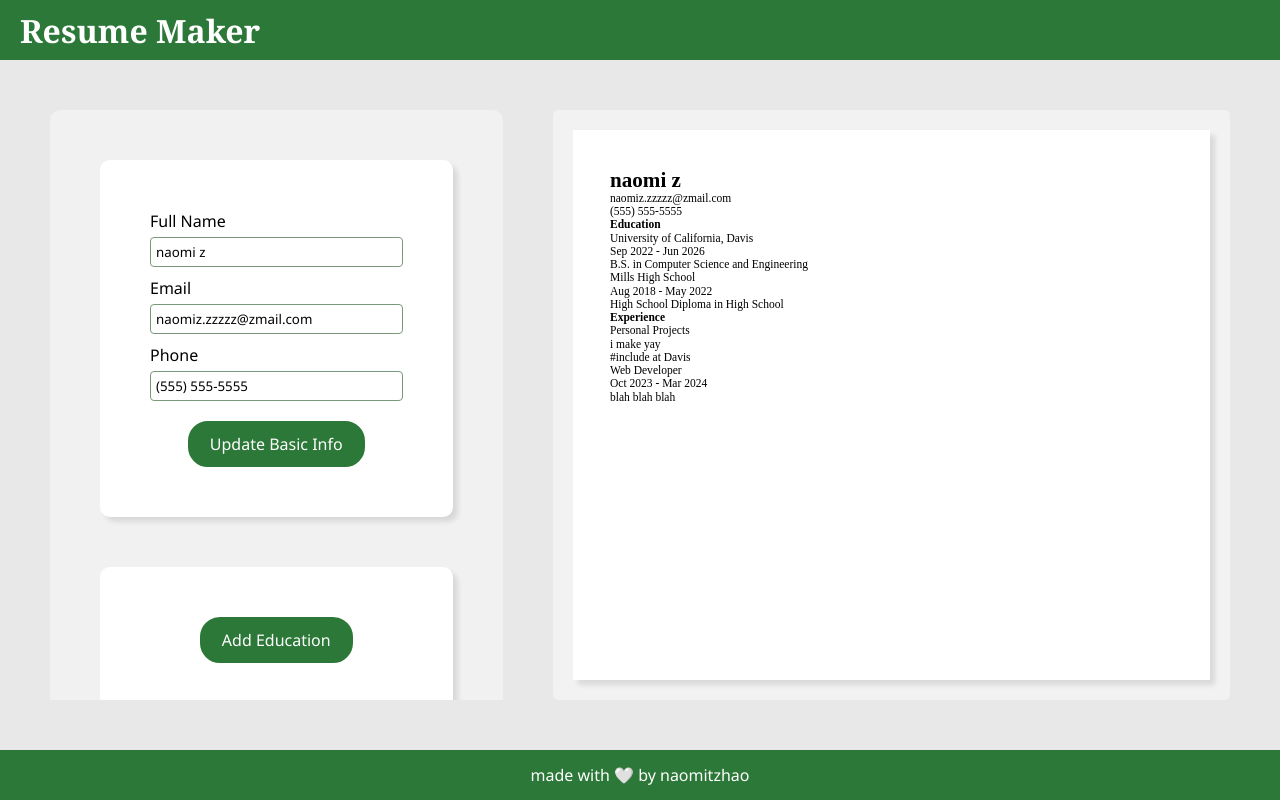
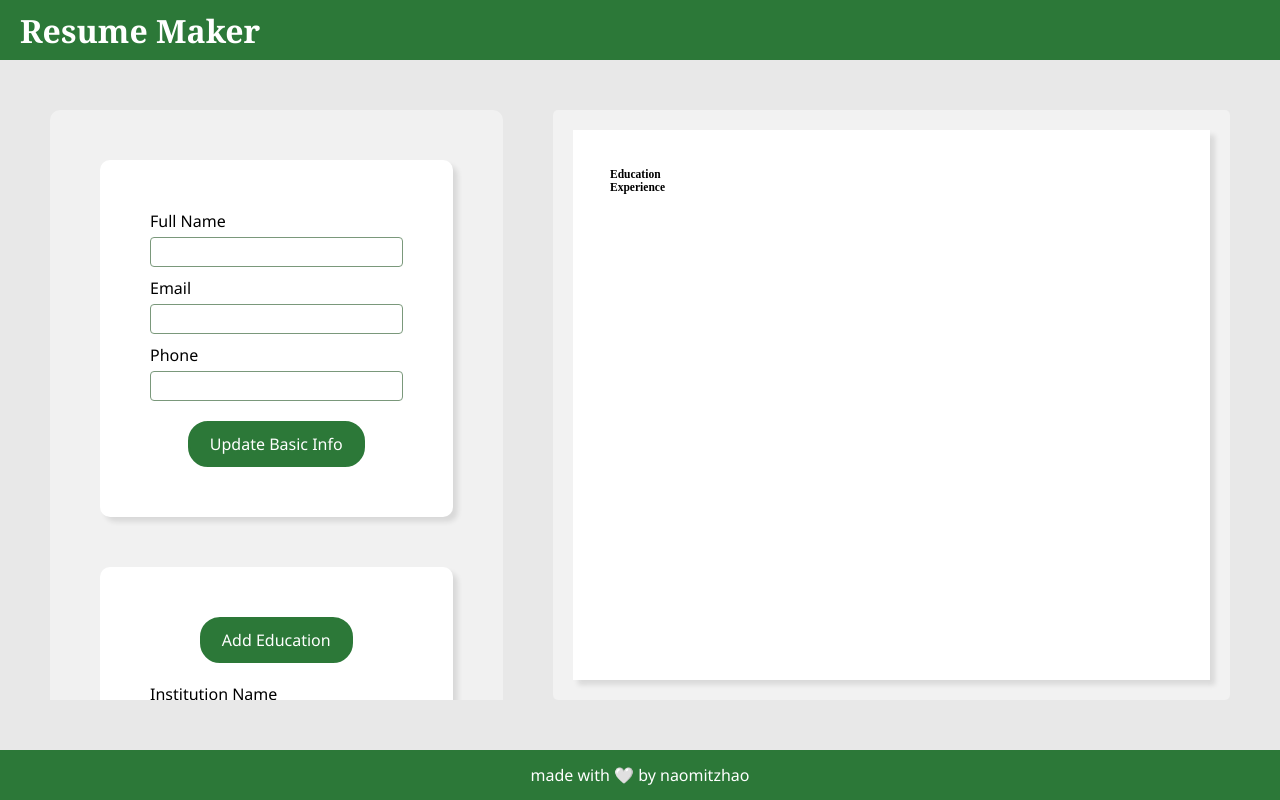
Before and after one commit to naomitzhao/top-projects, a React (Vite) app in the folder cv-application/: page / in a window 1280 px wide. Built offline with nearby package versions, Linux system fonts and the light colour scheme.

Commit message:
feat: Resume generation for all fields

```diff
--- a/cv-application/src/components/App.jsx
+++ b/cv-application/src/components/App.jsx
@@ -1,61 +1,49 @@
 /* eslint-disable no-unused-vars */
 import { useState, useEffect } from 'react';
-// import { jsPDF } from "jspdf";
 import '../styles/App.css';
 import BasicInfo from './BasicInfo';
 import Education from './Education';
 import Experience from './Experience';
 
 function App() {
-  // eslint-disable-next-line no-unused-vars
+  // state for name, email, phone
   const [basicInfo, setBasicInfo] = useState(
     {
-      name: "naomi z",
-      email: "naomiz.zzzzz@zmail.com",
-      phone: "(555) 555-5555"
+      name: "",
+      email: "",
+      phone: ""
     }
   )
+
+  // state for list of education
   const [education, setEducation] = useState(
     [
       {
-        name: "University of California, Davis",
-        startDate: "Sep 2022",
-        endDate: "Jun 2026",
-        degree: "B.S.",
-        area: "Computer Science and Engineering",
+        name: "",
+        startDate: "",
+        endDate: "",
+        degree: "",
+        area: "",
         key: 0
-      },
-      {
-        name: "Mills High School",
-        startDate: "Aug 2018",
-        endDate: "May 2022",
-        degree: "High School Diploma",
-        area: "High School",
-        key: 1
       }
     ]
   )
-  const [content, setContent] = useState({
-    experience: [
+
+  // state for list of experience
+  const [experience, setExperience] = useState(
+    [
       {
-        name: "Personal Projects",
+        name: "",
         position: "",
         startDate: "",
         endDate: "",
-        description: "i make yay",
+        description: "",
         key: 0
-      },
-      {
-        name: "#include at Davis",
-        position: "Web Developer",
-        startDate: "Oct 2023",
-        endDate: "Mar 2024",
-        description: "blah blah blah",
-        key: 1
       }
-    ],
-  });
+    ]
+  );
 
+  // update basic info based on form
   const updateBasicInfo = (e) => {
     setBasicInfo({
       name: e.target.form[0].value,
@@ -64,12 +52,101 @@ function App() {
     })
   }
 
+  // update education based on form
   const updateEducation = (e) => {
+    const newEdu = [];
+    const frm = e.target.form;
+    for (let i = 0; i < frm.length - 1; i += 7) {
+      newEdu.push({
+        name: frm[i].value,
+        startDate: frm[i + 1].value,
+        endDate: frm[i + 2].value,
+        degree: frm[i + 3].value,
+        area: frm[i + 4].value,
+        description: frm[i + 5].value,
+        key: frm[i].id.slice(7)
+      });
+    }
+    setEducation(newEdu);
+  };
 
+  // update experience based on form
+  const updateExperience = (e) => {
+    const newExp = [];
+    const frm = e.target.form;
+    for (let i = 0; i < frm.length - 1; i += 6) {
+      newExp.push({
+        name: frm[i].value,
+        title: frm[i + 1].value,
+        startDate: frm[i + 2].value,
+        endDate: frm[i + 3].value,
+        description: frm[i + 4].value,
+        key: frm[i].id.slice(7)
+      });
+    }
+    setExperience(newExp);
+  };
+
+  // delete an education given a key
+  const deleteEducation = (key) => {
+    const newEdu = [];
+    for (let i = 0; i < education.length; i ++) {
+      if (education[i].key != key) {
+        newEdu.push(education[i]);
+      }
+    }
+    setEducation(newEdu);
   }
 
+  // delete an experience given a key
+  const deleteExperience = (key) => {
+    const newExp = [];
+    for (let i = 0; i < experience.length; i ++){
+      if (experience[i].key != key) {
+        newExp.push(experience[i]);
+      }
+    }
+    setExperience(newExp);
+  }
+
+  const addEducation = () => {
+    const newEdu = [];
+    for (let i = 0; i < education.length; i ++) {
+      newEdu.push(education[i]);
+    }
+    newEdu.push({
+      name: "",
+      startDate: "",
+      endDate: "",
+      degree: "",
+      area: "",
+      description: "",
+      key: (education.length != 0) ? education[education.length - 1].key + 1 : 0
+    });
+    setEducation(newEdu);
+  }
+
+  const addExperience = () => {
+    const newExp = [];
+    for (let i = 0; i < experience.length; i ++) {
+      newExp.push(experience[i]);
+    }
+    newExp.push({
+      name: "",
+      startDate: "",
+      endDate: "",
+      degree: "",
+      area: "",
+      description: "",
+      key: (experience.length != 0) ? experience[experience.length - 1].key + 1 : 0
+    });
+    setExperience(newExp);
+  }
+
+  // useEffect for debugging
   useEffect(() => {
     console.log(education);
+    console.log(experience);
   })
 
   return (
@@ -81,15 +158,15 @@ function App() {
               <div>
                 <div>
                     <label htmlFor="fullName">Full Name</label>
-                    <input name="fullName" defaultValue={basicInfo.name}></input>
+                    <input name="fullName" id="fullName" defaultValue={basicInfo.name}></input>
                 </div>
                 <div>
                     <label htmlFor="email">Email</label>
-                    <input name="email" defaultValue={basicInfo.email}></input>
+                    <input name="email" id="email" defaultValue={basicInfo.email}></input>
                 </div>
                 <div>
                     <label htmlFor="phone">Phone</label>
-                    <input name="phone" defaultValue={basicInfo.phone}></input>
+                    <input name="phone" id="phone" defaultValue={basicInfo.phone}></input>
                 </div>
               </div>
 
@@ -100,17 +177,13 @@ function App() {
             </form>
           </div>
           <div id="education">
-            <button>Add Education</button>
+            <button onClick={ () => { addEducation(); } }>Add Education</button>
             <form>
             { education.map((item) => {
-              <p>hi</p>
-            })
-            }
-            { education.map((item) => {
-              <div key={item.key} className="educationSection">
+              return <div key={"edu" + item.key} className="educationSection">
                   <div>
-                      <label htmlFor="institutionName">Institution Name</label>
-                      <input name="institutionName" defaultValue={item.name}></input>
+                      <label htmlFor={"eduName" + item.key}>Institution Name</label>
+                      <input name="institutionName" id={"eduName" + item.key} defaultValue={item.name}></input>
                   </div>
                   <div>
                       <label htmlFor="startDate">Start Date</label>
@@ -132,15 +205,56 @@ function App() {
                       <label htmlFor="description">Description</label>
                       <textarea name="description" defaultValue={item.description}></textarea>
                   </div>
-                  <button className="deleteButton">Delete Education</button>
+                  <button className="deleteButton" onClick={(e) => {
+                    e.preventDefault();
+                    deleteEducation(item.key);
+                  }}>Delete Education</button>
               </div>
             })}
-        </form>
+            <button type="submit" onClick={(e) => {
+                e.preventDefault();
+                updateEducation(e);
+              }}>Update Education</button>
+          </form>
           </div>
           <div id="experience">
-            <button>Add Experience</button>
-
-            <Experience content={content.experience}/>
+            <button onClick={ () => { addExperience(); } }>Add Experience</button>
+            <form>
+              { experience.map((item) => {
+                  return (
+                      <div key={"exp" + item.key}>
+                          <div>
+                              <label htmlFor={"expName" + item.key}>Company/Organization</label>
+                              <input name="name" id={"expName" + item.key} defaultValue={item.name}></input>
+                          </div>
+                          <div>
+                              <label htmlFor="title">Position Title</label>
+                              <input name="title" defaultValue={item.position}></input>
+                          </div>
+                          <div>
+                              <label htmlFor="startDate">Start Date</label>
+                              <input name="startDate" defaultValue={item.startDate}></input>
+                          </div>
+                          <div>
+                              <label htmlFor="endDate">End Date</label>
+                              <input name="endDate" defaultValue={item.endDate}></input>
+                          </div>
+                          <div>
+                              <label htmlFor="description">Description</label>
+                              <textarea name="description" defaultValue={item.description}></textarea>
+                          </div>
+                          <button className="deleteButton" onClick={(e) => {
+                            e.preventDefault();
+                            deleteExperience(item.key);
+                          }}>Delete Experience</button>
+                      </div>
+                  );
+              })}
+              <button type="submit" onClick={(e) => {
+                e.preventDefault();
+                updateExperience(e);
+              }}>Update Experience</button>
+            </form>
           </div>
         </div>
       </div>
@@ -153,7 +267,7 @@ function App() {
               <p>{basicInfo.phone}</p>
             </div>
             <div id="resumeEducation">
-              <h2>Education</h2>
+              { education.length && <h2>Education</h2>}
               {education.map((item) => {
                 return(
                   <div key={item.key}>
@@ -166,8 +280,8 @@ function App() {
               })}
             </div>
             <div id="resumeExperience">
-              <h2>Experience</h2>
-              {content.experience.map((item) => {
+              { experience.length && <h2>Experience</h2> }
+              {experience.map((item) => {
                 return(
                   <div key={item.key}>
                     <h3>{item.name}</h3>
```
